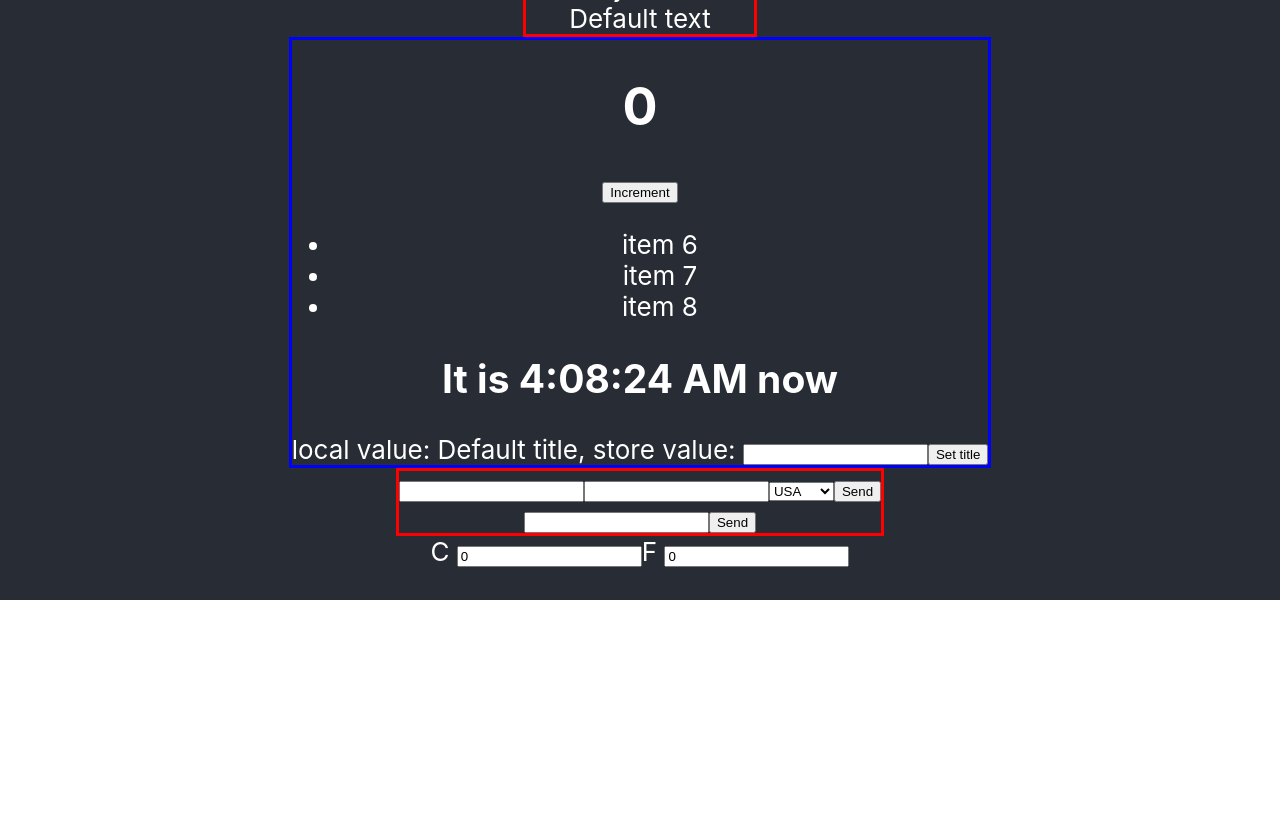
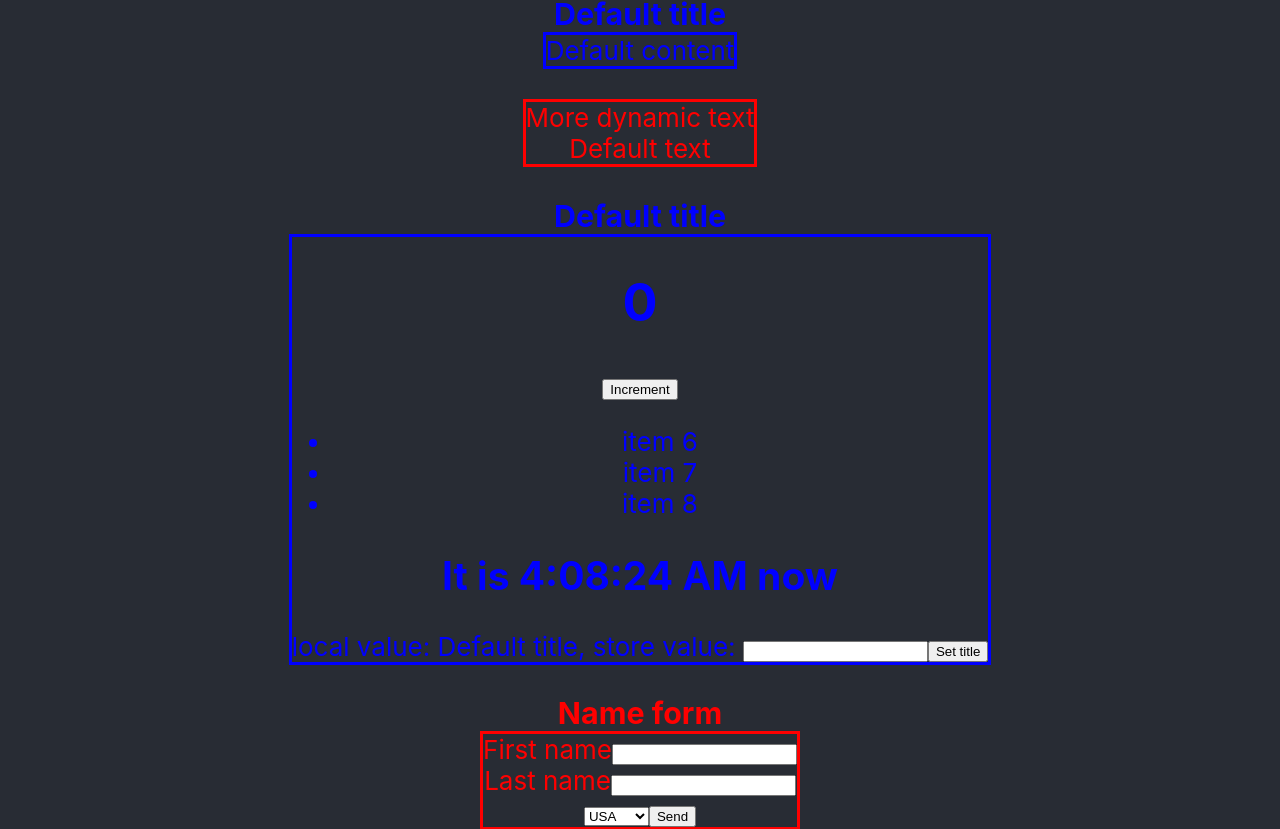
Before and after one commit to crraay/react-tutorial, a React (Create React App) app: page / in a window 1280 px wide. Shown: the part 200-1029 px from the top of the page. Before the commit the page ends 800 px from the top, so only its background shows below. Built offline with nearby package versions, Linux system fonts and the light colour scheme.

Commit message:
eject components into classes, add scss module

```diff
--- a/package.json
+++ b/package.json
@@ -6,6 +6,7 @@
     "@testing-library/jest-dom": "^5.14.1",
     "@testing-library/react": "^11.2.7",
     "@testing-library/user-event": "^12.8.3",
+    "node-sass": "^6.0.1",
     "react": "^17.0.2",
     "react-dom": "^17.0.2",
     "react-redux": "^7.2.4",
--- a/src/App.js
+++ b/src/App.js
@@ -8,6 +8,7 @@ import { Title } from "./components/Title";
 import { NameForm } from "./components/NameForm";
 import {UncontrolledForm} from "./components/UncontrolledForm";
 import {Converter} from "./components/Converter";
+import {Container, DefaultContainer} from "./components/Container/Container";
 
 const StaticTextComponent = () => {
   return <div>Static text</div>
@@ -21,20 +22,6 @@ class SecondDynamicTextComponent extends React.Component {
   render() {
     return <div>{this.props.text || 'Default text'}</div>
   }
-}
-
-const ContainerComponent = (props) => {
-  if (!props.children) return null;
-
-  return <div style={{border: '3px solid red'}}>{props.children}</div>
-}
-
-const DefaultContainerComponent = (props) => {
-
-  return <div style={{border: '3px solid blue'}}>
-    {/*{props.children ? props.children : 'Default content'}*/}
-    {props.children || 'Default content'}
-  </div>
 }
 
 class App extends React.Component {
@@ -53,21 +40,21 @@ class App extends React.Component {
           {/* simple components */}
           <StaticTextComponent/>
 
-          <DefaultContainerComponent>
+          <DefaultContainer>
             <DynamicTextComponent text="Dynamic text"/>
             <DynamicTextComponent/>
-          </DefaultContainerComponent>
+          </DefaultContainer>
 
-          <DefaultContainerComponent/>
+          <DefaultContainer/>
 
-          <ContainerComponent>
+          <Container>
             <SecondDynamicTextComponent text="More dynamic text"/>
             <SecondDynamicTextComponent/>
-          </ContainerComponent>
+          </Container>
 
-          <ContainerComponent/>
+          <Container/>
 
-          <DefaultContainerComponent>
+          <DefaultContainer>
             {/* work with state */}
             <ClickCounter/>
             <SimpleList items={this.state.items}/>
@@ -78,14 +65,17 @@ class App extends React.Component {
 
             {/* Redux */}
             <Title/>
-          </DefaultContainerComponent>
+          </DefaultContainer>
 
           {/* Forms */}
-          <ContainerComponent>
+          <Container title="Name form">
             <NameForm/>
+          </Container>
+
+          <DefaultContainer>
             <UncontrolledForm/>
-          </ContainerComponent>
-          <Converter/>
+            <Converter/>
+          </DefaultContainer>
         </header>
       </div>
     );
--- /dev/null
+++ b/src/components/Container/Container.js
@@ -0,0 +1,27 @@
+import React from "react";
+import styles from "./Container.module.scss";
+
+export const Container = (props) => {
+  if (!props.children) return null;
+
+  return (
+    <div>
+      <h3 className={[styles.title, styles.red].join(' ')}>{props.title}</h3>
+      <div className={[styles.content, styles.red].join(' ')}>
+        {props.children}
+      </div>
+    </div>
+  );
+}
+
+export const DefaultContainer = (props) => {
+  return (
+    <div>
+      <h3 className={[styles.title, styles.blue].join(' ')}>{props.title || 'Default title'}</h3>
+      <div className={[styles.content, styles.blue].join(' ')}>
+        {/*{props.children ? props.children : 'Default content'}*/}
+        {props.children || 'Default content'}
+      </div>
+    </div>
+  );
+}
--- /dev/null
+++ b/src/components/Container/Container.module.scss
@@ -0,0 +1,20 @@
+.title {
+  color: red;
+  margin-bottom: 0;
+}
+
+.content {
+  border: 3px solid green;
+}
+
+.red {
+  /*border: 3px solid red*/
+  color: red;
+  border-color: red;
+}
+
+.blue {
+  /*border: 3px solid blue*/
+  color: blue;
+  border-color: blue;
+}
--- /dev/null
+++ b/src/components/MyInput/MyInput.js
@@ -0,0 +1,11 @@
+import React from 'react';
+
+export const MyInput = (props) => {
+  const {labelText, ...args} = props;
+  return (
+    <div>
+      <label>{labelText}</label>
+      <input type="text" {...args}/>
+    </div>
+  );
+}
--- a/src/components/NameForm.js
+++ b/src/components/NameForm.js
@@ -1,12 +1,27 @@
 import React from 'react';
+import {MyInput} from "./MyInput/MyInput";
 
 export class NameForm extends React.Component {
+  citizenships = [
+    {
+      id: 'ru',
+      title: 'Russia'
+    },
+    {
+      id: 'eu',
+      title: 'Europe'
+    },
+    {
+      id: 'us',
+      title: 'USA'
+    },
+  ]
   constructor(props) {
     super(props);
     this.state = {
       firstName: '',
       lastName: '',
-      citizenship: 'usa'
+      citizenship: 'us'
     }
     this.onSubmit = this.onSubmit.bind(this);
     this.onValueChange = this.onValueChange.bind(this);
@@ -14,6 +29,7 @@ export class NameForm extends React.Component {
   onSubmit(e) {
     e.preventDefault();
     console.log(`submitted form value: ${this.state.firstName} ${this.state.lastName} ${this.state.citizenship}`);
+    alert(`submitted form value: ${this.state.firstName} ${this.state.lastName} ${this.state.citizenship}`);
   }
   onValueChange(e) {
     const name = e.target.name;
@@ -25,12 +41,10 @@ export class NameForm extends React.Component {
   render() {
     return (
       <form onSubmit={this.onSubmit}>
-        <input type="text" name="firstName" onChange={this.onValueChange} value={this.state.firstName}/>
-        <input type="text" name="lastName" onChange={this.onValueChange} value={this.state.lastName}/>
+        <MyInput labelText="First name" name="firstName" onChange={this.onValueChange} value={this.state.firstName}/>
+        <MyInput labelText="Last name" name="lastName" onChange={this.onValueChange} value={this.state.lastName}/>
         <select name="citizenship" value={this.state.citizenship} onChange={this.onValueChange}>
-          <option value="rus">Russia</option>
-          <option value="usa">USA</option>
-          <option value="eu">Europe</option>
+          {this.citizenships.map(i => <option key={i.id} value={i.id}>{i.title}</option>)}
         </select>
         <button type='submit'>Send</button>
       </form>
```
Also changed, not shown: 1 other file (tests, documents, lock files or other folders).
